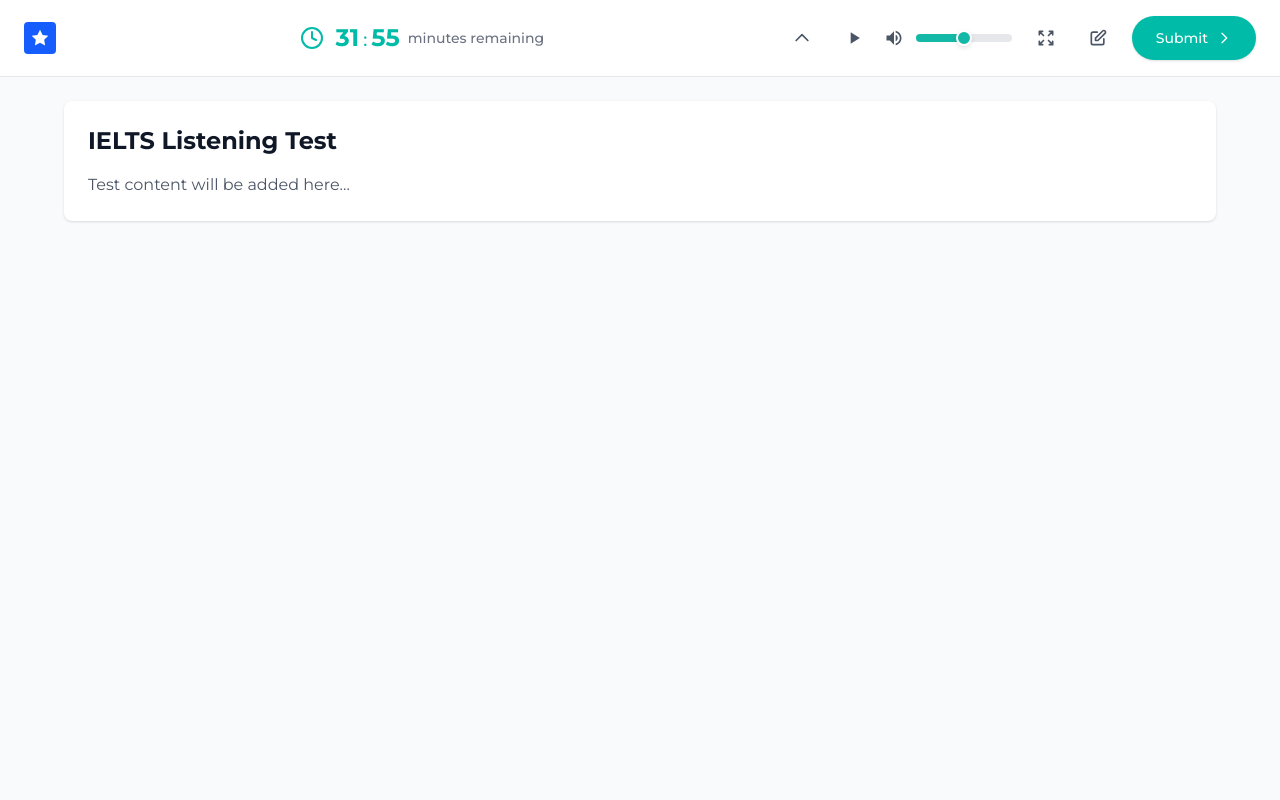
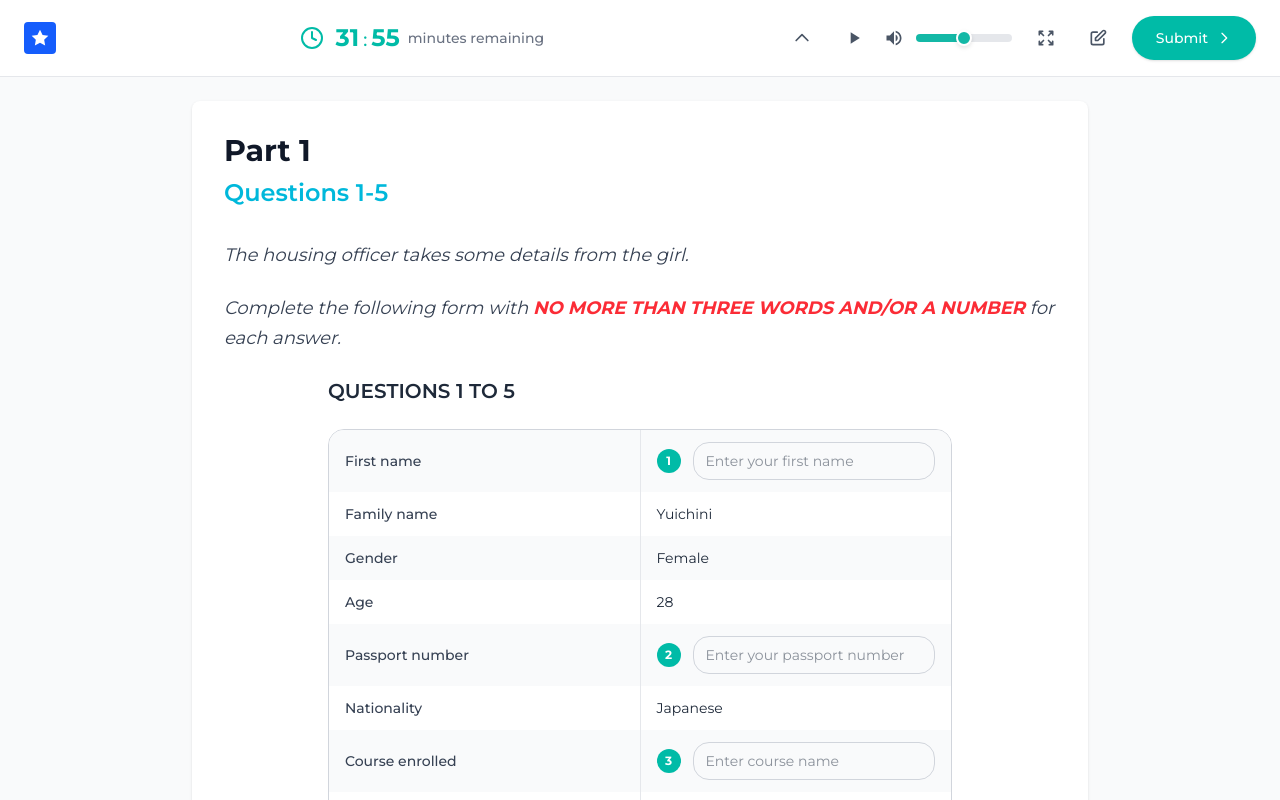
Before and after one commit to GoktugMuratDemir/exams, a Next.js app: page /exams/simulation/listening in a window 1280 px wide. Shown: the top 800 px of the page. Built offline with nearby package versions, Linux system fonts and the light colour scheme.

Commit message:
Questions1To5Section complated

```diff
--- a/src/app/exams/simulation/listening/page.tsx
+++ b/src/app/exams/simulation/listening/page.tsx
@@ -1,6 +1,7 @@
 "use client";
 
 import Header from "./sections/header";
+import Questions1To5Section from "./sections/questions-1-to-5-section";
 
 export default function ListeningPage() {
   const handleSubmit = () => {
@@ -15,13 +16,32 @@
 
       {/* Main Content Area */}
       <div className="p-6">
-        <div className="max-w-6xl mx-auto">
-          {/* Test content will go here */}
-          <div className="bg-white rounded-lg shadow-sm p-6">
-            <h1 className="text-2xl font-bold text-gray-900 mb-4">
-              IELTS Listening Test
-            </h1>
-            <p className="text-gray-600">Test content will be added here...</p>
+        <div className="max-w-4xl mx-auto">
+          <div className="bg-white rounded-lg shadow-sm p-8">
+            {/* Part 1 Header */}
+            <h1 className="text-3xl font-bold text-gray-900 mb-2">Part 1</h1>
+
+            {/* Questions 1-5 Header */}
+            <h2 className="text-2xl font-semibold text-cyan-500 mb-8">
+              Questions 1-5
+            </h2>
+
+            {/* Main Content Text */}
+            <div className="space-y-6">
+              <p className="text-gray-700 text-lg leading-relaxed italic">
+                The housing officer takes some details from the girl.
+              </p>
+
+              <p className="text-gray-700 text-lg leading-relaxed italic">
+                Complete the following form with{" "}
+                <span className="text-red-500 font-bold">
+                  NO MORE THAN THREE WORDS AND/OR A NUMBER
+                </span>{" "}
+                for each answer.
+              </p>
+            </div>
+
+            <Questions1To5Section />
           </div>
         </div>
       </div>
--- /dev/null
+++ b/src/app/exams/simulation/listening/sections/questions-1-to-5-section.tsx
@@ -0,0 +1,167 @@
+"use client";
+
+import React, { useState } from "react";
+
+interface Question {
+  label: string;
+  value: string;
+  isInput: boolean;
+  inputId?: number;
+  placeholder?: string;
+  type?: "text" | "number" | "select";
+  options?: string[];
+}
+
+const Questions1To5Section = () => {
+  const [questions, setQuestions] = useState<Question[]>([
+    {
+      label: "First name",
+      value: "",
+      isInput: true,
+      inputId: 1,
+      placeholder: "Enter your first name",
+      type: "text",
+    },
+    {
+      label: "Family name",
+      value: "Yuichini",
+      isInput: false,
+    },
+    {
+      label: "Gender",
+      value: "Female",
+      isInput: false,
+    },
+    {
+      label: "Age",
+      value: "28",
+      isInput: false,
+    },
+    {
+      label: "Passport number",
+      value: "",
+      isInput: true,
+      inputId: 2,
+      placeholder: "Enter your passport number",
+      type: "text",
+    },
+    {
+      label: "Nationality",
+      value: "Japanese",
+      isInput: false,
+    },
+    {
+      label: "Course enrolled",
+      value: "",
+      isInput: true,
+      inputId: 3,
+      placeholder: "Enter course name",
+      type: "text",
+    },
+    {
+      label: "Length of the course",
+      value: "",
+      isInput: true,
+      inputId: 4,
+      placeholder: "Enter course duration",
+      type: "text",
+    },
+    {
+      label: "Homestay time",
+      value: "",
+      isInput: true,
+      inputId: 5,
+      placeholder: "Enter homestay duration",
+      type: "text",
+    },
+  ]);
+
+  const handleInputChange = (inputId: number, newValue: string) => {
+    setQuestions((prev) =>
+      prev.map((question) =>
+        question.inputId === inputId
+          ? { ...question, value: newValue }
+          : question
+      )
+    );
+  };
+
+  const renderInput = (question: Question) => {
+    const baseClasses =
+      "w-full px-3 py-2 border border-gray-300 rounded-2xl focus:outline-none focus:ring-2 focus:ring-blue-500 focus:border-transparent text-sm";
+
+    if (question.type === "select" && question.options) {
+      return (
+        <select
+          value={question.value}
+          onChange={(e) => handleInputChange(question.inputId!, e.target.value)}
+          className={baseClasses}
+        >
+          <option value="">Select...</option>
+          {question.options.map((option, index) => (
+            <option key={index} value={option}>
+              {option}
+            </option>
+          ))}
+        </select>
+      );
+    }
+
+    return (
+      <input
+        type={question.type || "text"}
+        value={question.value}
+        onChange={(e) => handleInputChange(question.inputId!, e.target.value)}
+        placeholder={question.placeholder}
+        className={baseClasses}
+      />
+    );
+  };
+
+  return (
+    <div className="max-w-2xl mx-auto p-6 bg-white">
+      <div className="mb-6">
+        <h2 className="text-xl font-semibold text-gray-800 mb-2">
+          QUESTIONS 1 TO 5
+        </h2>
+      </div>
+
+      <div className="overflow-hidden border border-gray-300 rounded-2xl">
+        <table className="w-full">
+          <tbody>
+            {questions.map((question, index) => (
+              <tr
+                key={index}
+                className={`${
+                  index % 2 === 0 ? "bg-gray-50" : "bg-white"
+                } hover:bg-gray-100 transition-colors`}
+              >
+                <td className="px-4 py-3 text-sm font-medium text-gray-700 w-1/2 border-r border-gray-200">
+                  {question.label}
+                </td>
+                <td className="px-4 py-3 w-1/2">
+                  <div className="flex items-center gap-3">
+                    {question.isInput ? (
+                      <>
+                        <div className="w-6 h-6 bg-teal-500 text-white rounded-full flex items-center justify-center text-xs font-bold flex-shrink-0">
+                          {question.inputId}
+                        </div>
+                        <div className="flex-1">{renderInput(question)}</div>
+                      </>
+                    ) : (
+                      <span className="text-sm text-gray-800">
+                        {question.value}
+                      </span>
+                    )}
+                  </div>
+                </td>
+              </tr>
+            ))}
+          </tbody>
+        </table>
+      </div>
+    </div>
+  );
+};
+
+export default Questions1To5Section;
```
